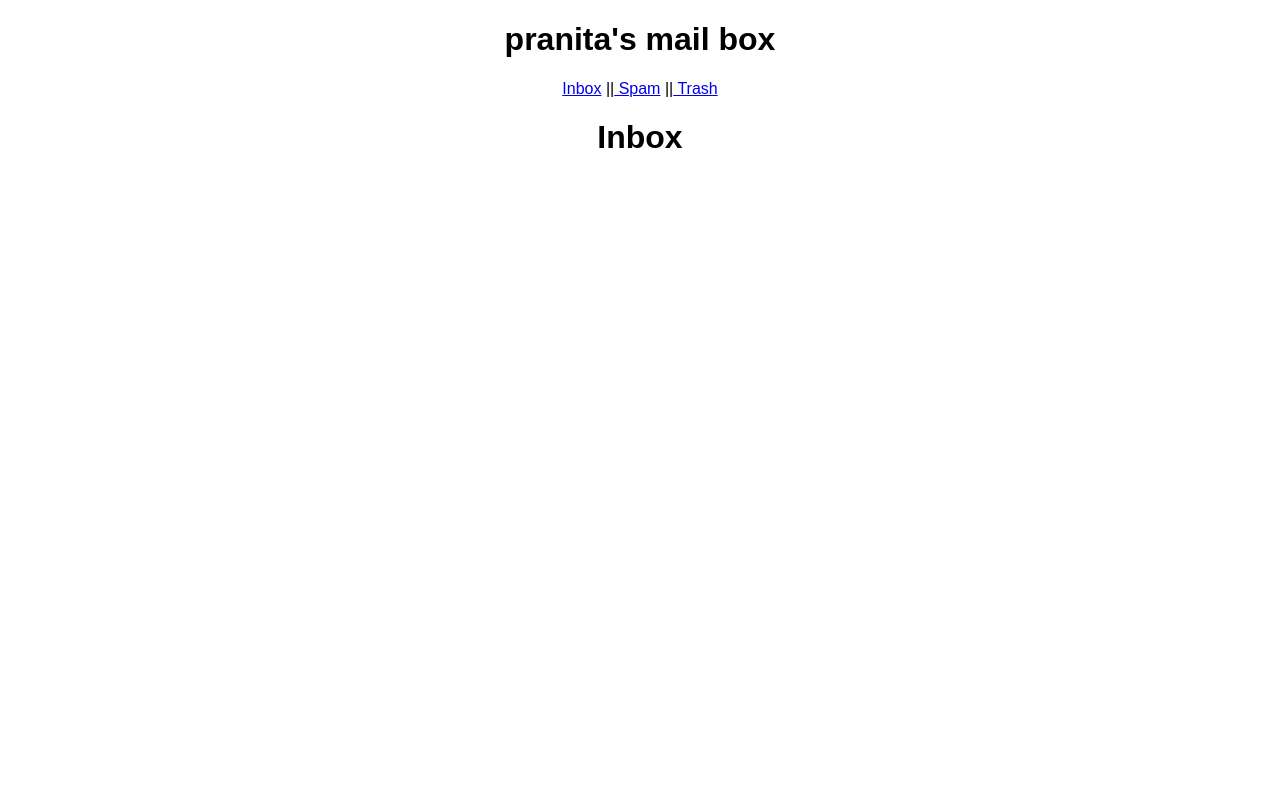
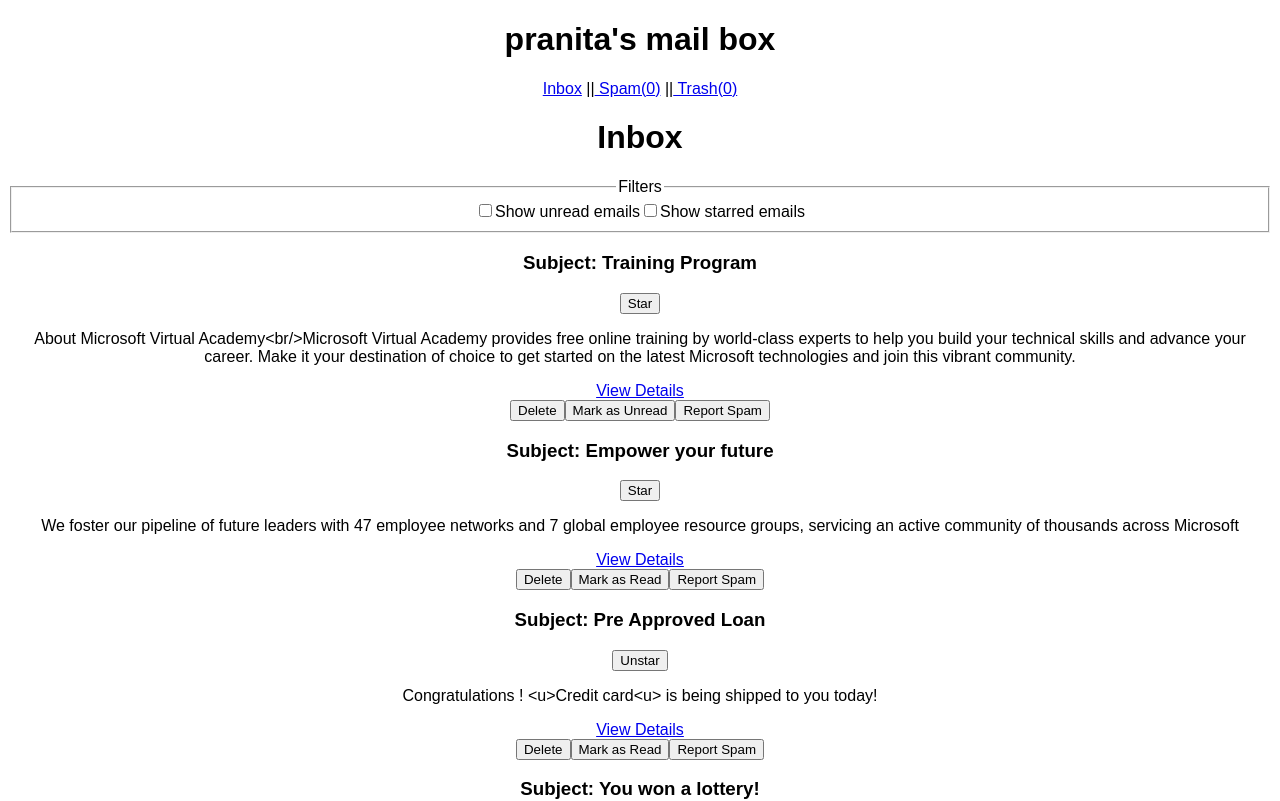
Before and after one commit to pranita09/email-app-v2, a React (Create React App) app: page / in a window 1280 px wide. Shown: the top 801 px of the page. Built offline with nearby package versions, Linux system fonts and the light colour scheme.

Commit message:
feat: added filters and start-toggle

```diff
--- a/public/index.html
+++ b/public/index.html
@@ -9,7 +9,7 @@
       manifest.json provides metadata used when your web app is added to the
       homescreen on Android. See https://developers.google.com/web/fundamentals/engage-and-retain/web-app-manifest/
     -->
-	<link rel="manifest" href="%PUBLIC_URL%/manifest.json">
+	<!-- <link rel="manifest" href="%PUBLIC_URL%/manifest.json"> -->
 	<link rel="shortcut icon" href="%PUBLIC_URL%/favicon.ico">
 	<!--
       Notice the use of %PUBLIC_URL% in the tags above.
--- a/src/components/Header.jsx
+++ b/src/components/Header.jsx
@@ -1,12 +1,15 @@
 import { NavLink } from "react-router-dom"
+import { useMails } from "../context/mail-context";
 
 const Header = () =>{
+    const {state} = useMails();
+
     return(
         <>
             <h1>pranita's mail box</h1>
             <NavLink to='/'>Inbox</NavLink> ||
-            <NavLink to='/spam'> Spam</NavLink> ||
-            <NavLink to='/trash'> Trash</NavLink>
+            <NavLink to='/spam'> Spam({state.spam.length})</NavLink> ||
+            <NavLink to='/trash'> Trash({state.trash.length})</NavLink>
         </>
     )
 }
--- /dev/null
+++ b/src/components/MailCard.jsx
@@ -0,0 +1,29 @@
+import { NavLink } from "react-router-dom";
+import { useMails } from "../context/mail-context";
+
+const MailCard = ({mail}) =>{
+    const {dispatch} = useMails();
+    const {mId, unread, isStarred, subject, content} = mail;
+    return(
+        <div>
+            <div>
+                <h3>Subject: {subject}</h3>
+                <button onClick={()=> dispatch({type: 'STAR_TOGGLE', payload: mail})}>{isStarred ? 'Unstar' : 'Star' }</button>
+            </div>
+            <p>{content}</p>
+            {
+                mail &&
+                <div>
+                <NavLink to={`/mail/${mId}`}>View Details</NavLink>
+                <div>
+                    <button>Delete</button>
+                    <button>Mark as {unread ? 'Read' : 'Unread'}</button>
+                    <button>Report Spam</button>
+                </div>
+            </div>
+            }
+
+        </div>
+    )
+}
+export default MailCard;
--- /dev/null
+++ b/src/context/mail-context.js
@@ -0,0 +1,47 @@
+import { createContext, useContext, useReducer } from "react";
+import { mails } from "../data/data";
+
+export const MailContext = createContext();
+
+const reducerFunction = (state, action) =>{
+    switch(action.type){
+        case 'FILTER':
+            return{
+                ...state,
+                checkboxInput: state.checkboxInput.includes(action.payload)
+                    ? state.checkboxInput.filter(checkType=> checkType!==action.payload)
+                        : [...state.checkboxInput, action.payload]
+            }
+        case "STAR_TOGGLE":
+            return {
+                ...state,
+                mails: state.mails.map((mail)=> mail.mId===action.payload.mId ? {...mail, isStarred: !mail.isStarred} : mail)
+            }
+        default:
+            return state
+    }
+}
+
+export const MailProvider = ({children}) =>{
+
+    const initialState = {
+        mails: mails,
+        spam: [],
+        trash: [],
+        checkboxInput: []
+    }
+
+    const [state, dispatch] = useReducer(reducerFunction, initialState);
+
+    const filteredMails = state.checkboxInput.length > 0
+        ? state.mails.filter(mail => state.checkboxInput.every(checkType => mail[checkType]))
+            : state.mails
+
+    return(
+        <MailContext.Provider value={{state, dispatch, filteredMails}}>
+            {children}
+        </MailContext.Provider>
+    )
+}
+
+export const useMails = () => useContext(MailContext);
--- a/src/index.js
+++ b/src/index.js
@@ -3,6 +3,7 @@ import { createRoot } from "react-dom/client";
 
 import App from "./App";
 import { BrowserRouter } from "react-router-dom";
+import { MailProvider } from "./context/mail-context";
 
 const rootElement = document.getElementById("root");
 const root = createRoot(rootElement);
@@ -10,7 +11,9 @@ const root = createRoot(rootElement);
 root.render(
   <StrictMode>
     <BrowserRouter>
-      <App />
+      <MailProvider>
+        <App />
+      </MailProvider>
     </BrowserRouter>
   </StrictMode>
 );
--- a/src/pages/Inbox.jsx
+++ b/src/pages/Inbox.jsx
@@ -1,9 +1,28 @@
-const Inbox = () =>{
-    return(
-        <>
-            <h1>Inbox</h1>
-        </>
-    )
-}
+import MailCard from "../components/MailCard";
+import { useMails } from "../context/mail-context";
+
+const Inbox = () => {
+  const { state, dispatch, filteredMails } = useMails();
+
+  return (
+    <>
+      <h1>Inbox</h1>
+      <fieldset>
+        <legend>Filters</legend>
+        <label>
+            <input type="checkbox" onChange={()=> dispatch({type: 'FILTER', payload: 'unread'})}/>Show unread emails
+        </label>
+        <label>
+            <input type="checkbox" onChange={()=> dispatch({type: 'FILTER', payload: 'isStarred'})}/>Show starred emails
+        </label>
+      </fieldset>
+      {filteredMails?.map((mail) => (
+        <div key={mail.mId}>
+          <MailCard mail={mail} />
+        </div>
+      ))}
+    </>
+  );
+};
 
 export default Inbox;
--- a/src/pages/IndividualMail.jsx
+++ b/src/pages/IndividualMail.jsx
@@ -1,7 +1,17 @@
+import { useParams } from "react-router-dom";
+import { useMails } from "../context/mail-context";
+import MailCard from "../components/MailCard";
+
 const IndividualMail = () =>{
+    const {mailId} = useParams();
+    const {state} = useMails();
+
+    const findMail = state.mails?.find(mail=> mail.mId ===(mailId));
+
     return(
         <>
             <h2>Individual Mail</h2>
+            <MailCard mail={findMail}/>
         </>
     )
 }
--- a/src/pages/Spam.jsx
+++ b/src/pages/Spam.jsx
@@ -1,7 +1,17 @@
+import MailCard from "../components/MailCard";
+import { useMails } from "../context/mail-context";
+
 const Spam = () =>{
+    const {state} = useMails();
     return(
         <>
-            <h2>Spam</h2>
+            {
+                state.spam.length === 0
+                    ? <h2>Spam is empty!</h2>
+                        : state.spam.map((mail)=>(
+                            <MailCard mail={mail} spamAdded/>
+                        ))
+            }
         </>
     )
 }
--- a/src/pages/Trash.jsx
+++ b/src/pages/Trash.jsx
@@ -1,7 +1,16 @@
+import { useMails } from "../context/mail-context";
+
 const Trash = () =>{
+    const {state} = useMails();
     return(
         <>
-            <h2>Trash</h2>
+            {
+                state.trash.length === 0
+                    ? <h2>Trash is empty!</h2>
+                        : state.trash.map((mail)=>(
+                            <MailCard mail={mail} trashAdded/>
+                        ))
+            }
         </>
     )
 }
```
